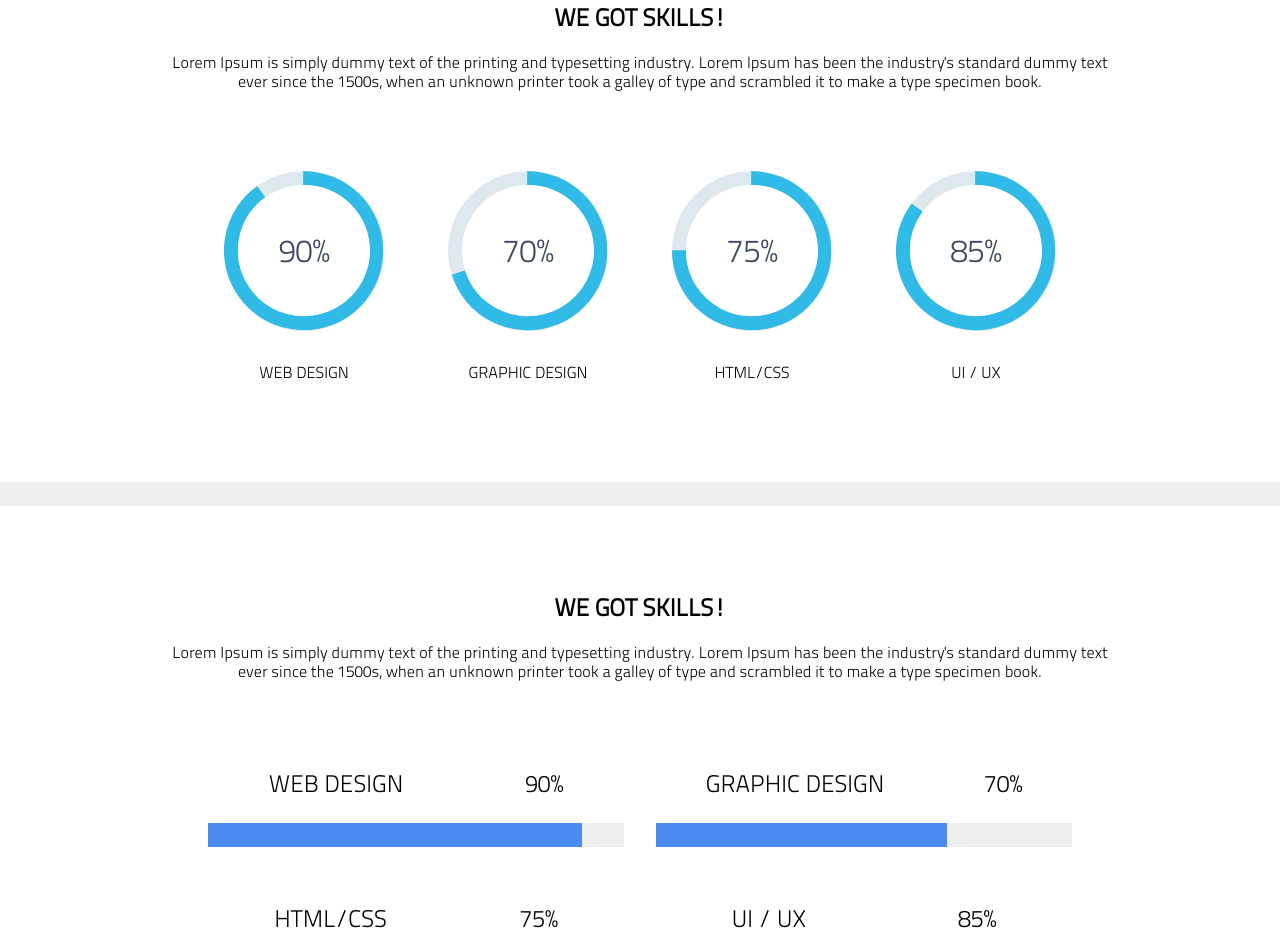
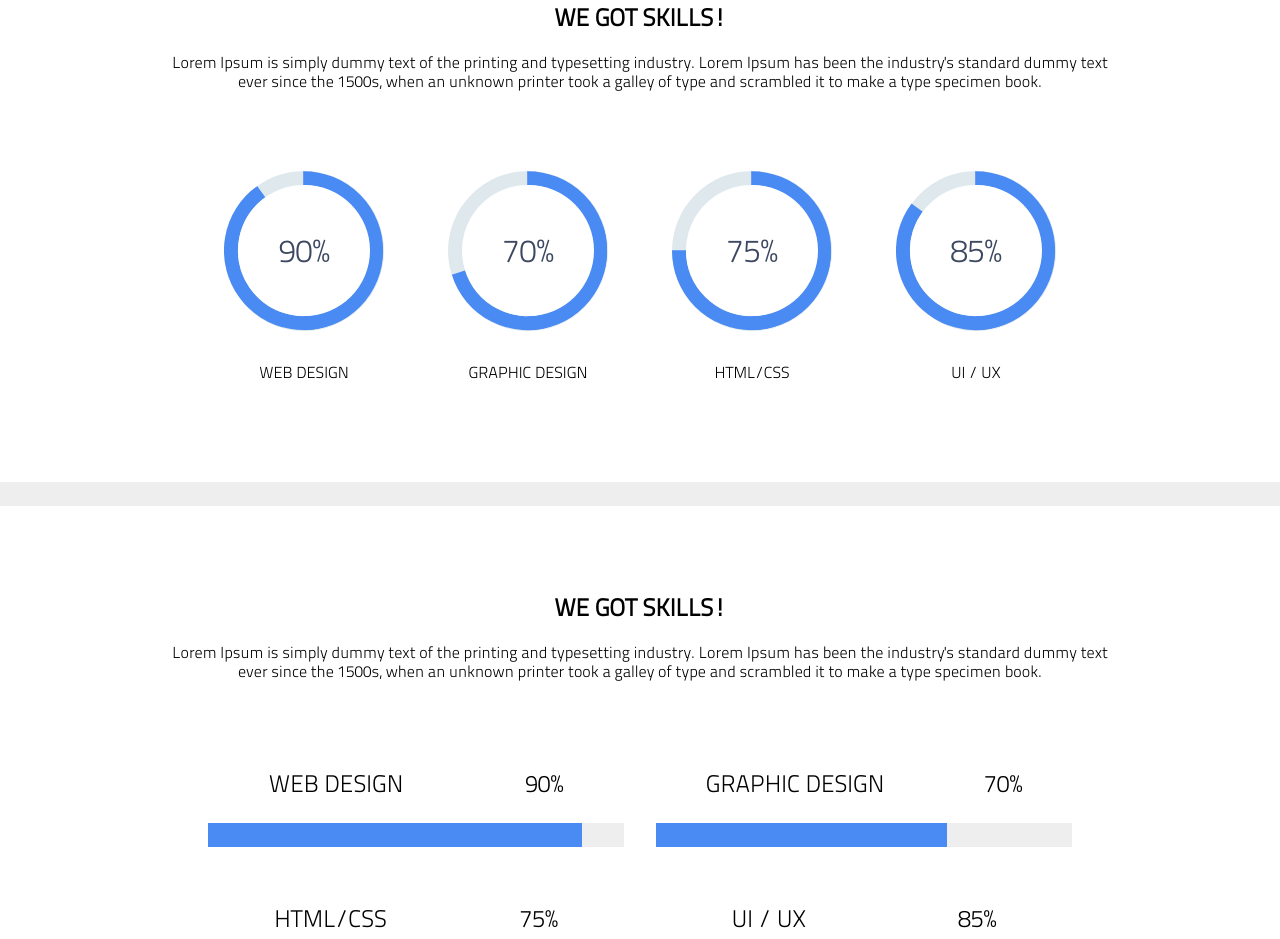
Before and after one commit to deivendranbr/webapp, a plain HTML site: page index.html in a window 1280 px wide. Shown: the part 2032-2971 px from the top of the page. Drawn offline with Linux system fonts and the light colour scheme; a web font is replaced by a local one.

Commit message:
Update progressbar.css

```diff
--- a/css/progressbar.css
+++ b/css/progressbar.css
@@ -709,7 +709,8 @@ width: 0.86em;
 height: 0.86em;
 }
 .c100.blue .bar, .c100.blue .fill {
-border-color: #30bae7 !important;
+/* border-color: #30bae7 !important; */
+border-color: #4A8AF3 !important;
 }
 .c100.blue:hover > span {
 color: #3c4761;
```
